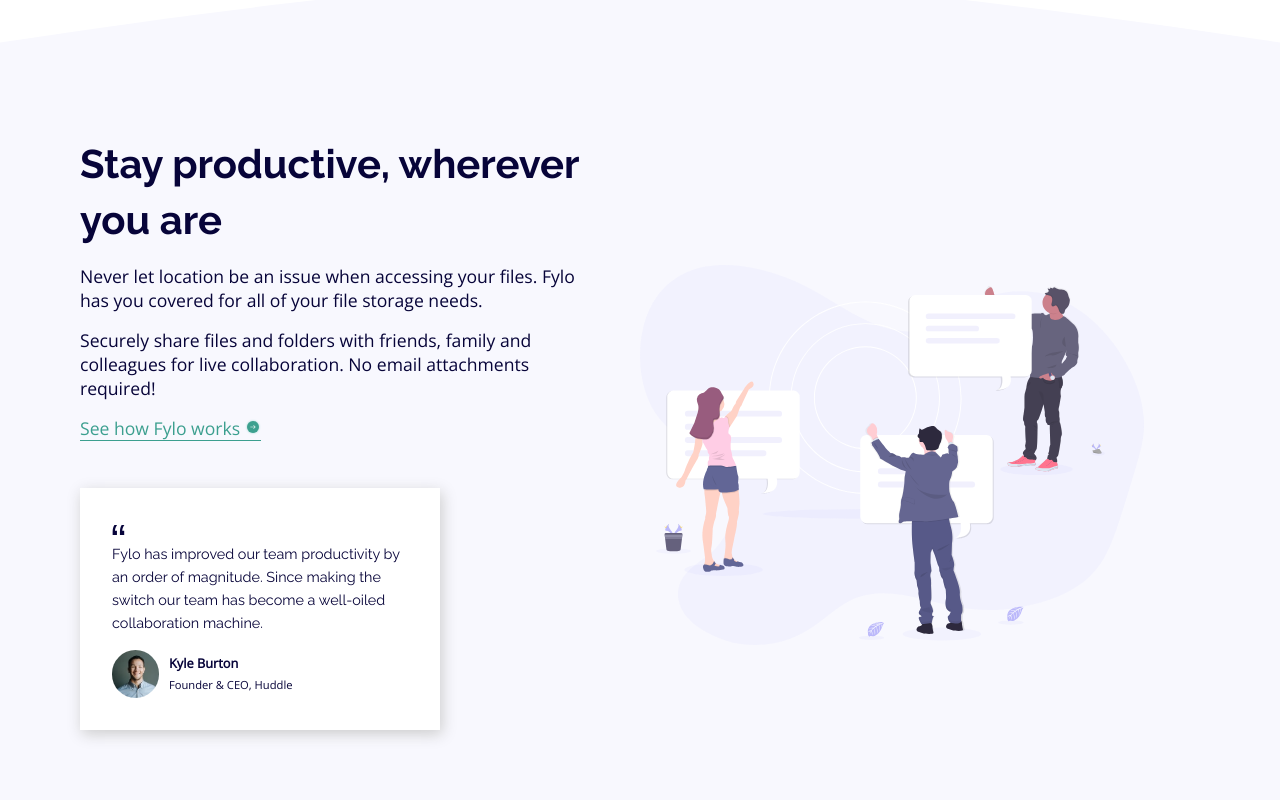
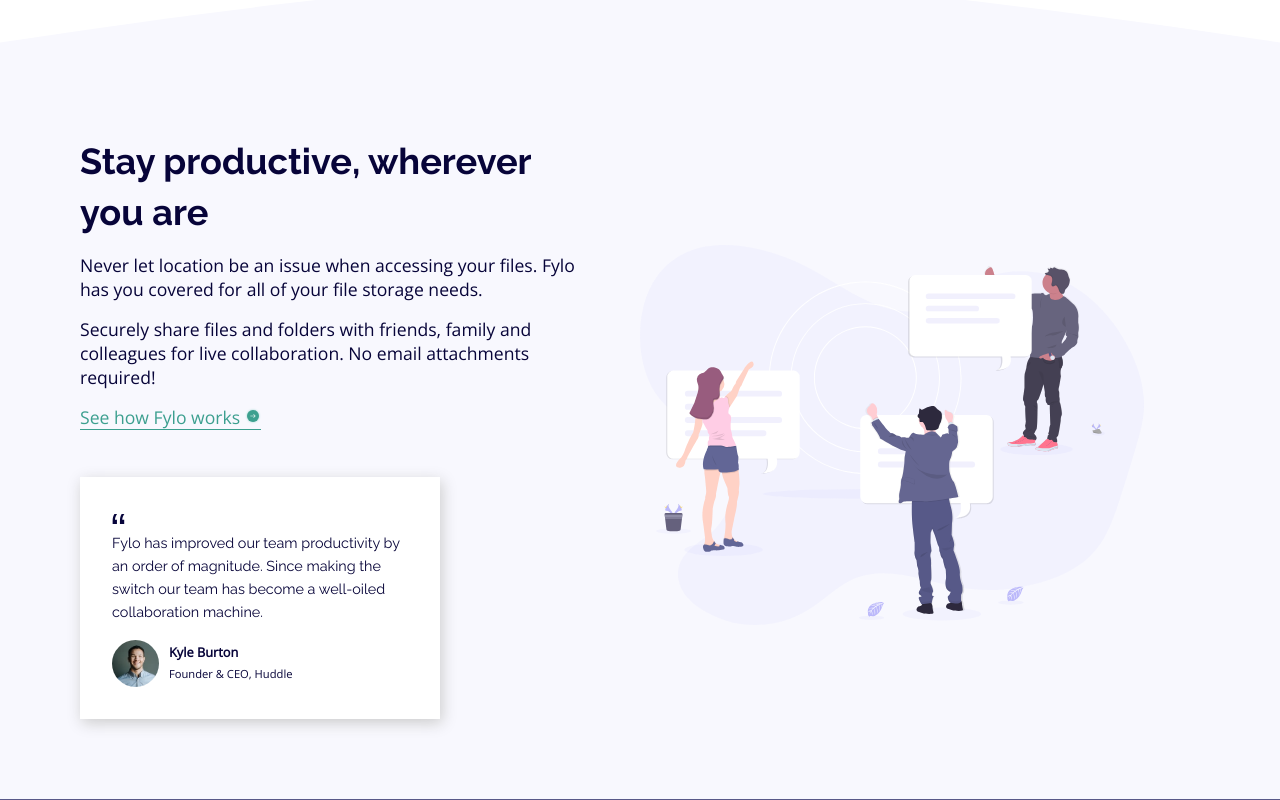
Before and after one commit to luisPolanco25/fylo-landing-page-with-two-column-layout, a plain HTML site: page docs/index.html in a window 1280 px wide. Shown: the part 800-1600 px from the top of the page. Drawn offline with nearby package versions, Linux system fonts and the light colour scheme.

Commit message:
Changed h1 tag font size

```diff
--- a/docs/styles.css
+++ b/docs/styles.css
@@ -83,7 +83,7 @@
     color: var(--dark-blue);
     font-family: var(--raleway);
     font-weight: var(--bold);
-    font-size: 2.5rem;
+    font-size: 2.26rem;
     line-height: 1.4;
     margin-bottom: 1rem;
 }
@@ -210,7 +210,7 @@
     padding: 32px;
     color: var(--dark-blue);
     margin-top: 3rem;
-    margin-bottom: 110px;
+    margin-bottom: 80px;
     box-shadow: 2px 4px 14px #ccc;
 }
 
```
